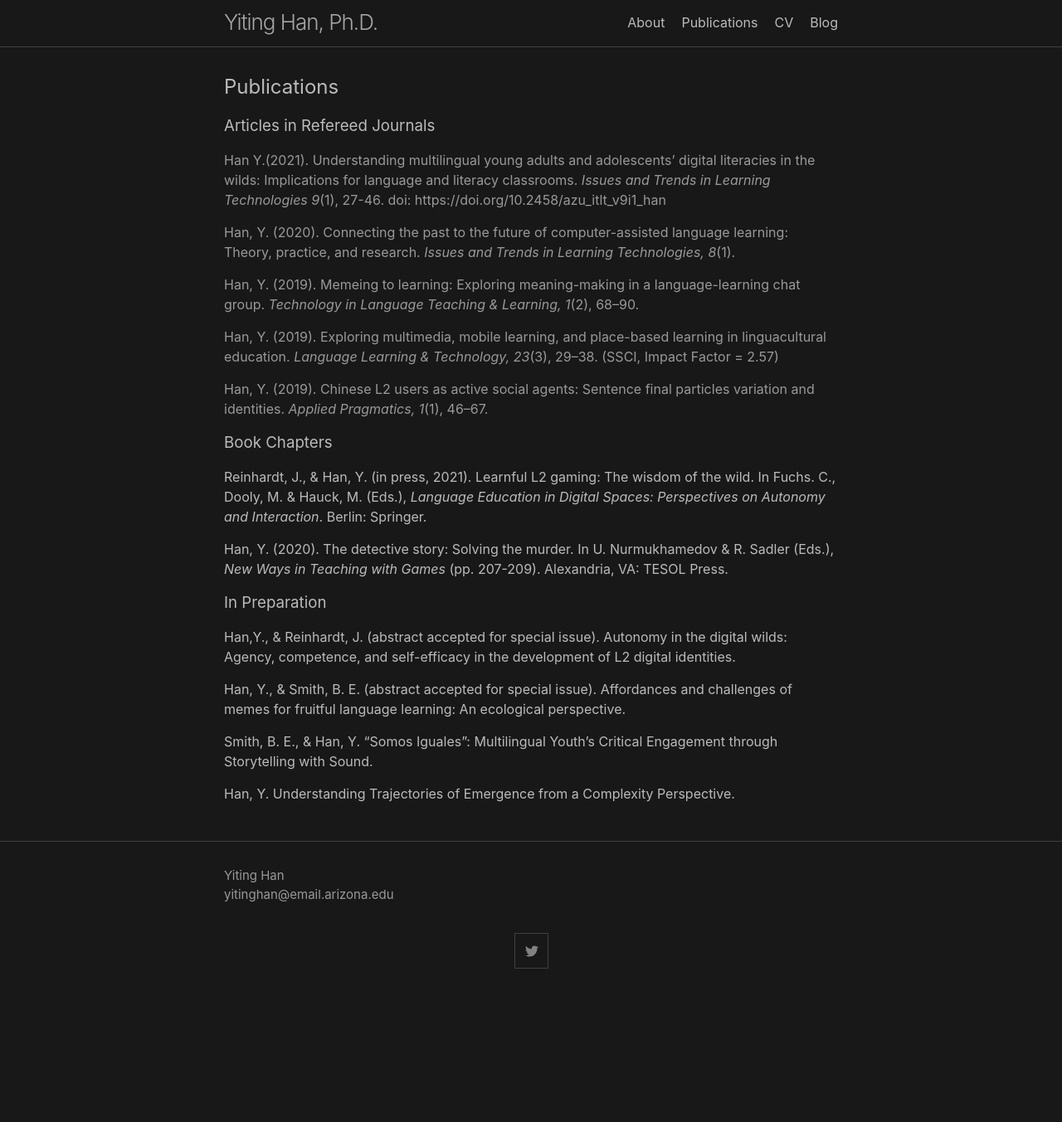
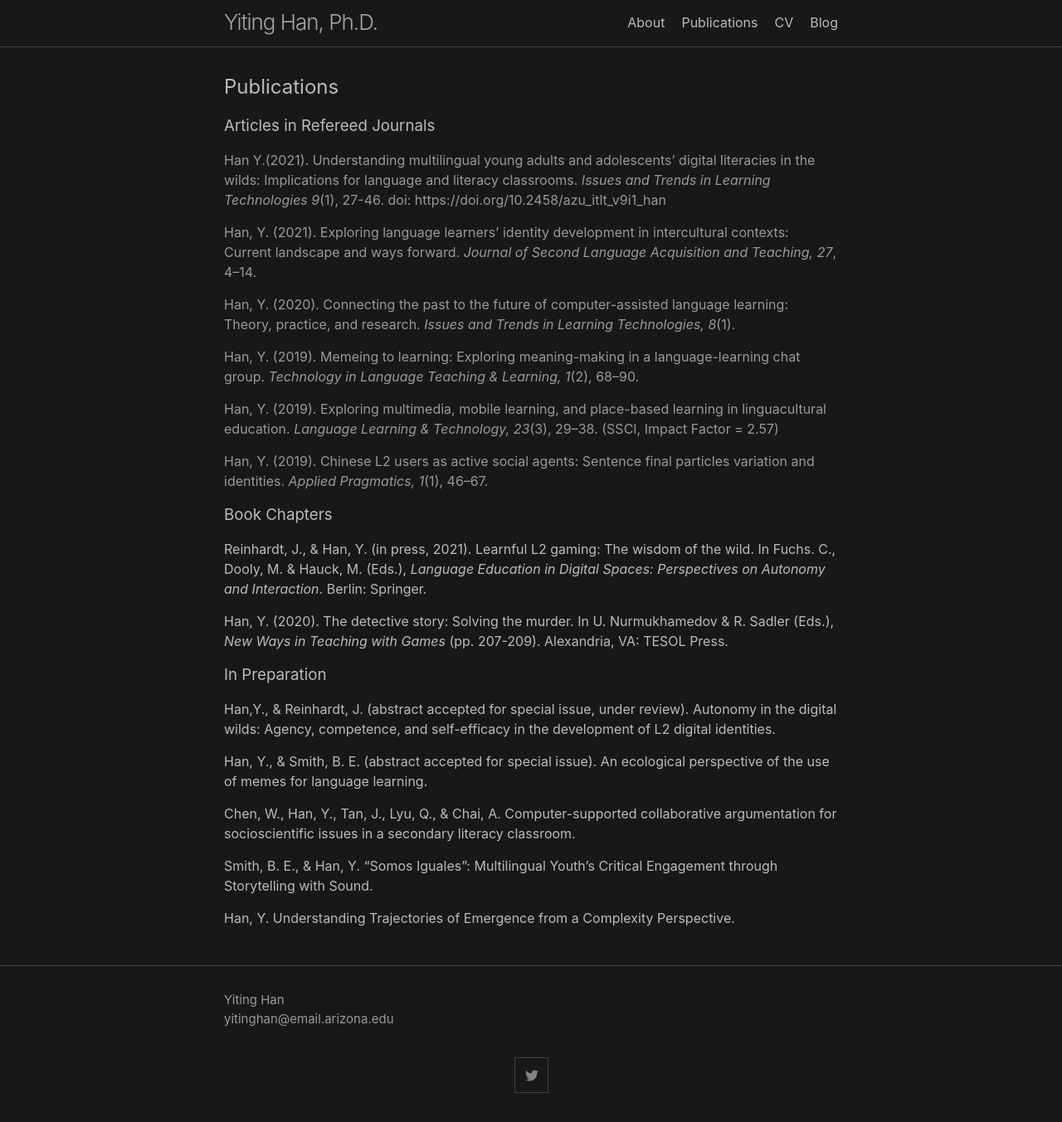
Before and after one commit to yitinghanphd/yitinghanphd.github.io, a Jekyll site: the page built from publications.md, in a window 1280 px wide. Shown: the whole page at 83% size. Built offline with Jekyll 4.4.1, drawn with Linux system fonts in a browser that asks for light colours; before the commit the page ends 1203 px from its top, so only the background shows below that.

Commit message:
Update publications.md
update p

```diff
--- a/publications.md
+++ b/publications.md
@@ -7,6 +7,8 @@ permalink: /publications/
 ### Articles in Refereed Journals
 
 [Han Y.(2021). Understanding multilingual young adults and adolescents' digital literacies in the wilds: Implications for language and literacy classrooms. *Issues and Trends in Learning Technologies 9*(1), 27-46. doi: https://doi.org/10.2458/azu_itlt_v9i1_han](https://journals.librarypublishing.arizona.edu/itlt/article/id/2277/)
+
+[Han, Y. (2021). Exploring language learners’ identity development in intercultural contexts: Current landscape and ways forward. *Journal of Second Language Acquisition and Teaching, 27*, 4–14.](https://journals.librarypublishing.arizona.edu/jslat/article/id/2981/)
 
 [Han, Y. (2020). Connecting the past to the future of computer-assisted language learning: Theory, practice, and research. *Issues and Trends in Learning Technologies, 8*(1).](https://journals.librarypublishing.arizona.edu/itlt/article/id/1742/)
 
@@ -22,9 +24,11 @@ Reinhardt, J., & Han, Y. (in press, 2021). Learnful L2 gaming: The wisdom of the
 Han, Y. (2020). The detective story: Solving the murder. In U. Nurmukhamedov & R. Sadler (Eds.), *New Ways in Teaching with Games* (pp. 207-209). Alexandria, VA: TESOL Press.
 
 ### In Preparation
-Han,Y., & Reinhardt, J. (abstract accepted for special issue). Autonomy in the digital wilds: Agency, competence, and self-efficacy in the development of L2 digital identities.
+Han,Y., & Reinhardt, J. (abstract accepted for special issue, under review). Autonomy in the digital wilds: Agency, competence, and self-efficacy in the development of L2 digital identities.
 
-Han, Y., & Smith, B. E. (abstract accepted for special issue). Affordances and challenges of memes for fruitful language learning: An ecological perspective.
+Han, Y., & Smith, B. E. (abstract accepted for special issue). An ecological perspective of the use of memes for language learning.
+
+Chen, W., Han, Y., Tan, J., Lyu, Q., & Chai, A. Computer-supported collaborative argumentation for socioscientific issues in a secondary literacy classroom.
 
 Smith, B. E., & Han, Y. “Somos Iguales”: Multilingual Youth’s Critical Engagement through Storytelling with Sound.
 
```
